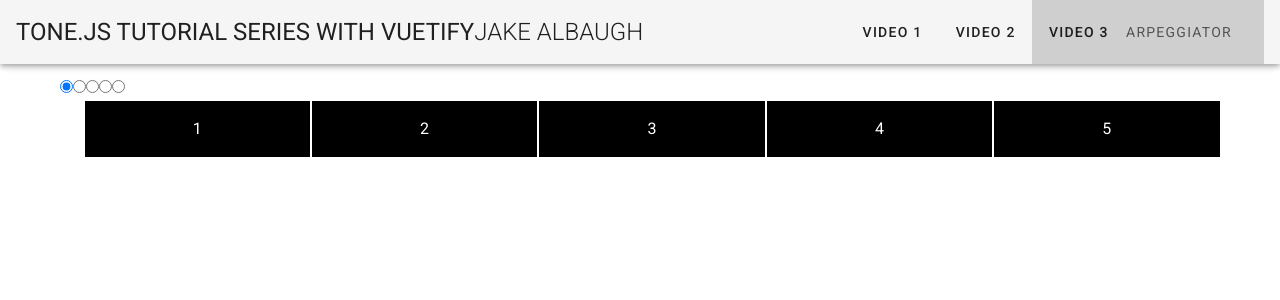
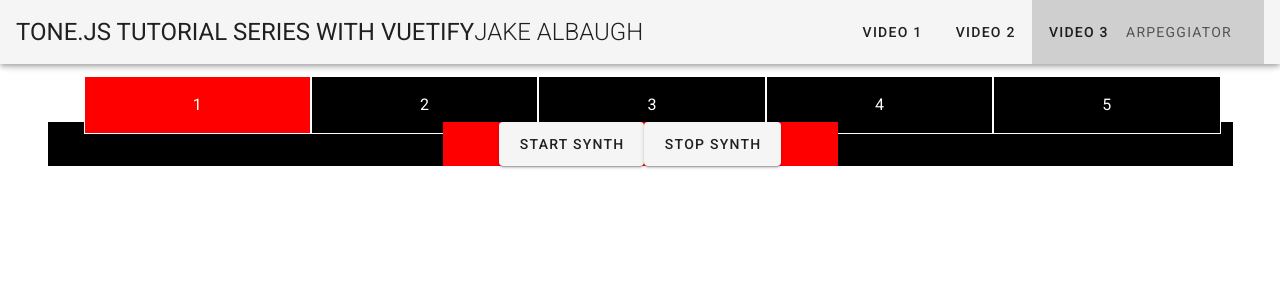
Before and after one commit to hcgaron/tone_js_tut_vue, a Vue app: page /video_3 in a window 1280 px wide. Shown: the top 300 px of the page. Built offline with nearby package versions, Linux system fonts and the light colour scheme.

Commit message:
props and emit to connect Video3

```diff
--- a/src/components/ArpRadioRow.vue
+++ b/src/components/ArpRadioRow.vue
@@ -2,19 +2,27 @@
   <header>
     <!-- hidden radio buttons -->
     <div id="hiddenRadios">
-      <input type="radio" v-for="(item, index) in numButtons"
-          :key="index"
-          :id="`chord-${index}`"
-          :value="index"
-          v-model.number="checkedValue"
-          :checked="checkedValue === index-1"
-          />
+      <input
+        type="radio"
+        v-for="(item, index) in numButtons"
+        :key="index"
+        :id="`chord-${index+1}`"
+        :value="index+1"
+        v-model.number="currentChord"
+        :checked="currentChord === index-1"
+      />
     </div>
     <!-- visible radio labels (much prettier) -->
     <div id="visibleRadioLabels">
       <ul>
-        <li v-for="(item, index) in numButtons" :key="index">
-          <arp-radio-label :for="`chord-${index}`" :labelText="`${index+1}`"></arp-radio-label>
+        <li v-for="(item, index) in numButtons"
+            :key="index"
+            @click="changeChord(index+1)">
+          <arp-radio-label
+            :for="`chord-${index+1}`"
+            :labelText="`${index+1}`"
+            :class="{ active: currentChord === index+1 }"
+          ></arp-radio-label>
         </li>
       </ul>
     </div>
@@ -23,35 +31,46 @@
 
 <script>
 import ArpRadioLabel from "./ArpRadioLabel";
+import { type } from "os";
 export default {
   props: {
-    numButtons: Number
+    numButtons: Number,
+    checkedValue: Number
   },
   data() {
     return {
-      checkedValue: 0
+      currentChord: this.checkedValue
     };
+  },
+  methods: {
+    changeChord(chordIndex) {
+      console.log("change");
+      // console.log(e);
+      this.currentChord = chordIndex;
+      console.log(this.currentChord);
+       this.$emit('changeChord', this.currentChord);
+    }
   },
   components: {
     arpRadioLabel: ArpRadioLabel
   },
-  updated(){
-    console.log(this.checkedValue)
+  updated() {
+    // console.log(this.currentChord)
   },
-  mounted(){
-    console.log(this.checkedValue)
+  mounted() {
+    // console.log(this.currentChord)
   }
 };
 </script>
 
 <style lang="scss">
 #hiddenRadios {
-  // display: none;
+  display: none;
 }
 ul {
   list-style: none;
-  // margin: 0;
-  // padding: 0;
+  margin: 0;
+  padding: 0;
   display: flex;
   li {
     flex: 1;
@@ -59,5 +78,8 @@ ul {
     background: black;
     color: white;
   }
+  .active {
+    background: red;
+  }
 }
 </style>
--- a/src/views/Video3.vue
+++ b/src/views/Video3.vue
@@ -1,42 +1,19 @@
 <template>
   <v-container>
-    <arp-radio-row :numButtons="numButtons"></arp-radio-row>
+    <arp-radio-row
+      :numButtons="numButtons"
+      @changeChord="handleChord($event)"
+      :checkedValue="currentChord"
+    ></arp-radio-row>
+    <v-row justify="center" style='background-color:black'>
+      <v-col cols="4">
+        <v-row justify="center"  style='background-color:red'>
+          <v-btn large v-on:click="startSynth()">Start Synth</v-btn>
+          <v-btn large v-on:click="stopSynth()">Stop Synth</v-btn>
+        </v-row>
+      </v-col>
+    </v-row>
   </v-container>
-
-
-
-  <!-- <v-container>
-    <v-radio-group row id="arpRadio">
-      <v-radio id="chord-1" value="1" name="chord"></v-radio>
-      <v-radio id="chord-2" value="2" name="chord"></v-radio>
-      <v-radio id="chord-3" value="3" name="chord"></v-radio>
-      <v-radio id="chord-4" value="4" name="chord"></v-radio>
-      <v-radio id="chord-5" value="5" name="chord"></v-radio>
-      <v-radio id="chord-6" value="6" name="chord"></v-radio>
-    </v-radio-group>
-    <header>
-      <v-list row>
-        <v-list-item>
-          <label for="chord-1">1</label>
-        </v-list-item>
-        <v-list-item>
-          <label for="chord-2">2</label>
-        </v-list-item>
-        <v-list-item>
-          <label for="chord-3">3</label>
-        </v-list-item>
-        <v-list-item>
-          <label for="chord-4">4</label>
-        </v-list-item>
-        <v-list-item>
-          <label for="chord-5">5</label>
-        </v-list-item>
-        <v-list-item>
-          <label for="chord-6">6</label>
-        </v-list-item>
-      </v-list>
-    </header>
-  </v-container>-->
 </template>
 
 <script>
@@ -45,14 +22,73 @@ import ArpRadioRow from "../components/ArpRadioRow";
 export default {
   data() {
     return {
-      numButtons: 5
+      numButtons: 5,
+      currentChord: 1,
+      chords: ["A1 C2 E2", "F2 A2 C3", "G2 B2 D3", "D2 F2 A2", "E1 G#1 B1"].map(
+        string => {
+          return string.split(" ");
+        }
+      ),
+      chordIdx: 0,
+      step: 0,
+      synth: new Tone.Synth({
+        oscillator: {
+          type: "square"
+        }
+      }),
+      filter: new Tone.Filter({
+        type: "lowpass",
+        frequency: 400,
+        rolloff: -24,
+        Q: 2,
+        gain: 0
+      }).toMaster(),
+      filterEnv: new Tone.FrequencyEnvelope(0.002, 0.2, 0.01, 0.5)
     };
   },
   components: {
     arpRadioRow: ArpRadioRow
   },
-  mounted() {},
-  updated() {}
+  // computed: {
+  //   synth(){
+  //     this.filterEnv.connect(this.filter.frequency);
+  //     this.oscillator.connect(this.filter);
+  //     this.filter.toMaster();
+  //     return
+  //   }
+  // },
+  methods: {
+    handleChord(newChordIndex) {
+      this.currentChord = newChordIndex;
+      this.chordIdx = this.currentChord - 1;
+      // console.log("parent: " + this.currentChord);
+    },
+    onRepeat(time) {
+      let chord = this.chords[this.chordIdx];
+      let note = chord[this.step % 3];
+      this.synth.triggerAttackRelease(note, "8n", time);
+      this.filterEnv.triggerAttackRelease();
+      this.step++;
+    },
+    startSynth() {
+      Tone.Transport.start();
+    },
+    stopSynth() {
+      Tone.Transport.stop();
+    }
+  },
+  mounted() {
+    let gain = new Tone.Gain(0.01);
+    this.synth.connect(this.filter);
+    this.filterEnv.connect(this.filter.frequency);
+    this.filter.connect(gain);
+    gain.toMaster();
+    Tone.Transport.scheduleRepeat(this.onRepeat, "8n");
+    // Tone.Transport.start();
+  },
+  updated() {
+    // console.log("parent: " + this.currentChord);
+  }
 };
 </script>
 
@@ -61,8 +97,8 @@ export default {
   visibility: hidden;
 }
 
-input {
-  position: absolute;
-  left: -9999px;
-}
+// input {
+//   position: absolute;
+//   left: -9999px;
+// }
 </style>
```
